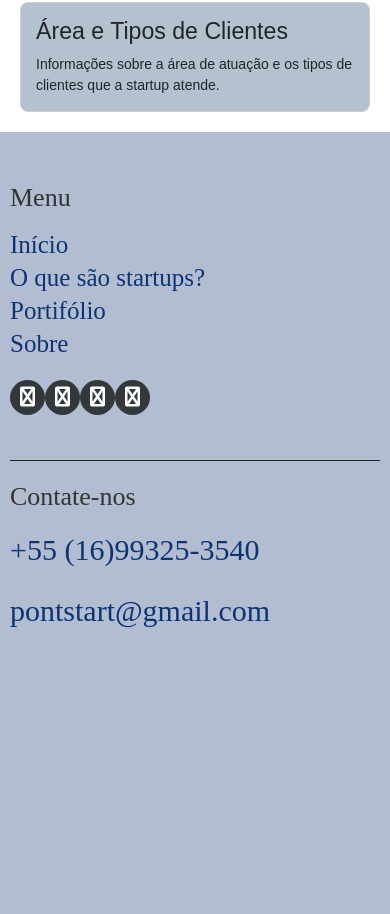
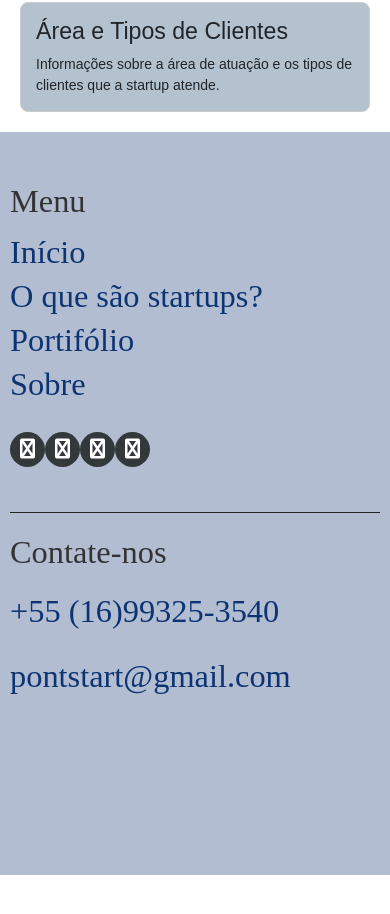
Before and after one commit to eggustavo-3h3/Startly-Frontend, an Angular app: page /startup in a window 390 px wide. Shown: the part 896-1810 px from the top of the page. After the commit the page ends 1771 px from the top, so only its background shows below. Built offline with nearby package versions, Linux system fonts and the light colour scheme; no server answers; a web font is replaced by a local one.

Commit message:
css das imagens da tela de cadastro footer responsivo e algumas informacoes da tela sobre

```diff
--- a/src/app/app.component.css
+++ b/src/app/app.component.css
@@ -119,7 +119,7 @@ ul li a {
 
   background-color: #B3BDD1;
   width: 100%;
-  height:100%;
+  height:70%;
   float: left;
   font-size: 18px;
   padding: 50px 10px 50px 10px;
@@ -304,7 +304,7 @@ img{
  .footer form .btn:hover { background-color:  #2fcacf; }
 
  /*Responsive*/
- @media (min-width: 1280px) {
+ /* @media (min-width: 1280px) {
 
   .footer               { padding: 100px 50px 50px 100px; }
   .footer .Copyright    { font-size: 16px; }
@@ -322,7 +322,71 @@ img{
   .footer form          { display: block; }
   .footer form button   { float: none; }
 
+ } */
+
+
+
+
+ @media (max-width: 768px) {
+  .footer{
+
+  width: 100%;
+  height: 85%;
+
  }
+  .footer .links a{
+
+     line-height: 33px;
+     padding-bottom: 3%;
+  font-size:250%;
+
+
+ }
+ .footer .right p {
+
+ font-size:250%;
+
+ }
+
+  .footer .title-footer {
+
+     font-size:250%;
+
+ }
+
+
+}
+
+@media (max-width: 480px) {
+  .footer{
+
+  width: 100%;
+  height: 88%;
+
+ }
+  .footer .links a{
+
+     line-height: 33px;
+     font-size:180%;
+
+
+ }
+ .footer .right p {
+
+ font-size:180%;
+
+ }
+
+  .footer .title-footer {
+
+     font-size:180%;
+
+ }
+
+
+}
+
+
  /*Responsividade da navbar*/
 @media (max-width: 768px) {
   .menu {
--- a/src/app/app.component.html
+++ b/src/app/app.component.html
@@ -62,7 +62,7 @@
     <!--Left-->
 
     <div class="right">
-      <h4 class="title-footer fonte">Contate-nos</h4>
+      <h4 class="title-footer">Contate-nos</h4>
 
       <form action="#" method="post">
         <p>+55 (16)99325-3540</p>
--- a/src/app/pages/autenticacao/cadastro/cadastro.component.css
+++ b/src/app/pages/autenticacao/cadastro/cadastro.component.css
@@ -133,6 +133,12 @@ h1 {
   padding: 0 4px;
 }
 
+.campos2{
+  width: 75%;
+  align-items: center;
+  margin: 0 auto;
+}
+
  .botaoProximo{
   display: flex;
   justify-content: center;
@@ -145,6 +151,26 @@ h1 {
   align-items: center;
   width: 100%;
 }
+
+.galeria {
+  display: grid;
+  gap: 10px; /* espaço maior para ficar mais claro */
+  grid-template-columns: repeat(3, 1fr);
+
+  justify-items: center; /* centraliza horizontalmente o conteúdo das células */
+  align-items: center;   /* centraliza verticalmente o conteúdo das células */
+}
+
+.galeria img {
+  height: 150px;        /* altura fixa */
+  width: auto;          /* largura automática para manter proporção */
+  object-fit: contain;  /* mostra a imagem inteira, sem cortes */
+
+  display: block;
+  background-color: #eee;
+  margin: 0 auto;       /* garante centralização horizontal caso precise */
+}
+
 
 
 @media (max-width: 900px) {
@@ -178,6 +204,23 @@ h1 {
     min-width: 0;
     max-width: none;
   }
+
+  .galeria {
+  display: grid;
+  gap: 1px;
+   margin: 0 auto;
+   width: 250px;
+  align-items: flex-start; /* ou 'center' se quiser centralizar na vertical */
+   grid-template-columns: repeat(1, 1fr);
+}
+
+.galeria img {
+  height: 75px;           /* altura fixa */
+  width: 75px;             /* largura automática para manter proporção */
+  object-fit: contain;     /* mostra a imagem toda, sem cortes */
+  display: block;
+  background-color: #eee;  /* opcional, ajuda a visualizar o espaço */
+}
 }
 
 @media (max-width: 600px) {
--- a/src/app/pages/autenticacao/cadastro/cadastro.component.html
+++ b/src/app/pages/autenticacao/cadastro/cadastro.component.html
@@ -2,7 +2,7 @@
   <form [formGroup]="formStartup" (ngSubmit)="salvarStartup()">
     <div class="campos fonte">
       <!-- etapa 1 -->
-      <div *ngIf="etapaAtual === 1">
+      <div class="campos2"  *ngIf="etapaAtual === 1">
         <h1 class="startup">Para começar nos conte sobre sua <span class="highlight">Startup</span></h1>
         <hr>
         <div>
@@ -13,14 +13,14 @@
           </div>
         </div>
 
-        <div class="Descricao">
+        <div class="descricao">
           <label>Descreva sua Startup</label>
           <input type="text" id="descricao" class="inputTexto" formControlName="descricao" required />
         </div>
 
-        <div class="objetivo">
-          <label>Descreva os objetivos e metas da sua Startup:</label>
-          <input type="text" id="objetivo" class="inputTexto" required formControlName="metas" />
+        <div class="metas">
+          <label>Descreva as metas da sua Startup:</label>
+          <input type="text" id="metas" class="inputTexto" required formControlName="metas" />
         </div>
         <button type="button" class="botaocadastro botaoProximo" (click)="proximaEtapa()">
           Próximo
@@ -28,7 +28,7 @@
       </div>
 
       <!-- etapa 2 -->
-      <div *ngIf="etapaAtual === 2">
+      <div class="campos2"  *ngIf="etapaAtual === 2">
         <h1 class="startup">Agora compartilhe algumas formas de <span class="highlight">Contato</span></h1>
   <hr>
         <div class="linkdln">
@@ -60,7 +60,7 @@
 
       <!-- etapa 3 -->
       <!-- etapa 3: Dados da Empresa -->
-      <div *ngIf="etapaAtual === 3">
+      <div class="campos2"  *ngIf="etapaAtual === 3">
         <h1 class="startup">Agora nos conte mais sobre a <span class="highlight">Empresa</span></h1>
         <hr>
         <div class="qtdFunc">
@@ -116,7 +116,7 @@
 
       <!-- etapa 4 -->
       <!-- etapa 4: Localidade -->
-      <div *ngIf="etapaAtual === 4">
+      <div class="campos2"  *ngIf="etapaAtual === 4">
         <h1 class="startup">compartilhe sua <span class="highlight">Localidade</span></h1>
         <hr>
         <div class="cep">
@@ -156,7 +156,7 @@
 
       <!-- etapa 5 -->
       <!-- etapa 5: Mídias -->
-      <div *ngIf="etapaAtual === 5">
+      <div class="campos2" *ngIf="etapaAtual === 5">
         <h1 class="startup">Que tal algumas <span class="highlight">Mídias?</span></h1>
         <hr>
         <div class="video">
@@ -170,10 +170,13 @@
             <input class="form-control" type="file" id="formFilePropaganda" multiple
               (change)="onFileSelectedPropaganda($event)" />
           </div>
+          <div class="galeria">
           @for (imageCtrl of imagens.controls; track $index) {
-          <img [src]="imageCtrl.get('imagem')?.value" alt="Imagem Propaganda" width="200" />
+          <img class="galeria" [src]="imageCtrl.get('imagem')?.value" alt="Imagem Propaganda" width="200" />
           }
+          </div>
         </div>
+
         <div class="logo">
           <label>Logo:</label>
           <div class="mb-3">
@@ -192,7 +195,7 @@
 
       <!-- etapa 6 -->
       <!-- etapa 6: Login e Senha -->
-      <div *ngIf="etapaAtual === 6">
+      <div class="campos2"  *ngIf="etapaAtual === 6">
         <h1 class="startup">Para <span class="highlight">Finalizar!!</span></h1>
         <h1 class="startups"> Crie uma forma de acessar sua <span class="highlight">Startup</span></h1>
         <hr>
--- a/src/app/pages/startup-detalhes/startup-detalhes.component.html
+++ b/src/app/pages/startup-detalhes/startup-detalhes.component.html
@@ -1,5 +1,5 @@
 <div class="carousel">
-  <img [src]='startup.imagens' alt="Imagem do carousel" srcset="" class="carousel-image" />
+  <img [src]='startup.logo' alt="Imagem do carousel" srcset="" class="carousel-image" />
 </div>
 <header>
       <img [src]='startup.logo' alt="">
@@ -21,19 +21,22 @@
   <div class="container">
     <div class="card descricao">
       <h2>Descrição:</h2>
-      <p>{{startup.descricao}}...</p>
+      <p>{{ startup.descricao }}</p>
     </div>
 
     <div class="card objetivos">
       <h2>Objetivos:</h2>
       <ul>
-        <li>{{startup.metas}}</li>
+        <li></li>
       </ul>
     </div>
 
     <div class="card metas">
       <h2>Metas:</h2>
       <ul>
+        <li>{{ startup.metas }}</li>
+      </ul>
+      <!-- <ul>
         <li>
           Expandir para novos mercados e regiões, com a meta de atender clientes
           em 3 novos estados ou países até o final do próximo ano;
@@ -47,7 +50,7 @@
           como financiamento, marketing digital e gestão de equipes,
           alcançando 200 participantes por evento.
         </li>
-      </ul>
+      </ul> -->
     </div>
 
     <div class="card area">
--- a/src/environments/environment.development.ts
+++ b/src/environments/environment.development.ts
@@ -1,5 +1,5 @@
 export const environment = {
     production: true,
-    //apiUrl: 'https://startly-api.tccnapratica.com.br'
-    apiUrl: 'https://localhost:7154'
+    apiUrl: 'https://startly-api.tccnapratica.com.br'
+    // apiUrl: 'https://localhost:7154'
 };
--- a/src/environments/environment.ts
+++ b/src/environments/environment.ts
@@ -1,5 +1,5 @@
 export const environment = {
     production: false,
-    // apiUrl: 'https://startly-api.tccnapratica.com.br'
-    apiUrl: 'https://localhost:7154'
+    apiUrl: 'https://startly-api.tccnapratica.com.br'
+    // apiUrl: 'https://localhost:7154'
 };
```
